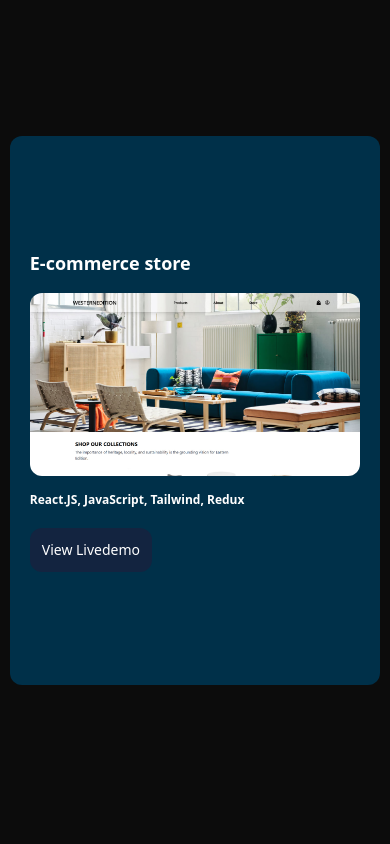
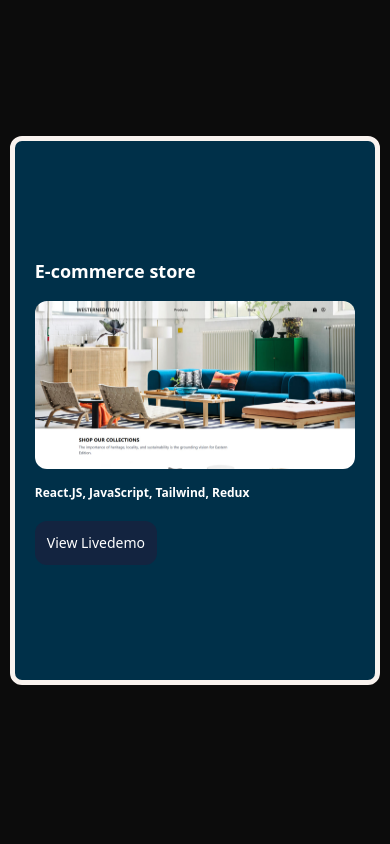
Before and after one commit to Eslamalelwany/personal-portfolio, a Next.js app: page / in a window 390 px wide. Shown: the part 5380-6224 px from the top of the page. Built offline with nearby package versions, Linux system fonts and the light colour scheme.

Commit message:
adding some style

```diff
--- a/app/components/project.jsx
+++ b/app/components/project.jsx
@@ -7,7 +7,8 @@ export default function Projects() {
             <div className="panel panel1">
                 <div className="baby w-[95vw] md:h-[72vh] h-[65vh] lg:h-[90vh] xl:h-[89.5vh] bg-[#003049]  border-[#301CA0] lg:p-10 p-5 rounded-xl lg:w-[80vw] xl:w-[80vw] mx-auto text-2xl lg:text-5xl flex flex-col md:flex-row flex-wrap justify-center lg:items-center font-bold">
                     <h3 className="w-full text-lg lg:text-xl">E-commerce store</h3>
-                    <div className="pt-4 pb-4 w-full md:w-[70%] mr-auto">
+                    {/* project image */}
+                    <div className="pt-4 pb-4 w-full md:w-[70%] mr-auto h-[200px] md:h-[300px] lg:h-[340px] xl:h-[340px]">
                         <img className="w-full h-full rounded-xl" src="/images/photo_2026-01-05_12-15-20.jpg" alt="" />
                     </div>
                     <p className="w-full text-xs md:text-xl">React.JS, JavaScript, Tailwind, Redux</p>
@@ -20,8 +21,8 @@ export default function Projects() {
             <div className="panel panel2">
                 <div className=" baby w-[95vw] bg-[#234C6A] h-[65vh] md:h-[72vh] lg:h-[90vh] xl:h-[89.5vh]   border-[#301CA0] lg:p-10 p-5 rounded-xl lg:w-[80vw] xl:w-[80vw] mx-auto text-2xl lg:text-5xl flex flex-col md:flex-row flex-wrap justify-center lg:items-center font-bold">
                     <h3 className="w-full text-lg lg:text-xl">Recipe finder</h3>
-
-                    <div className=" pt-4 pb-4 w-full md:w-[70%] mr-auto">
+                    {/* project image  */}
+                    <div className=" pt-4 pb-4 w-full md:w-[70%] mr-auto h-[200px] md:h-[300px] lg:h-[340px] xl:h-[340px]">
                         <img className="w-full h-full rounded-xl" src="/images/poster.jpeg" alt="" />
                     </div>
                     <p className="w-full text-xs md:text-xl">React.JS, JavaScript, Tailwind, Redux</p>
@@ -33,8 +34,8 @@ export default function Projects() {
             <div className="panel panel3">
                 <div className=" baby bg-[#003049] md:h-[72vh] h-[65vh] w-[95vw] lg:h-[90vh] xl:h-[89.5vh] lg:w-[80vw] xl:w-[80vw]   border-[#301CA0] lg:p-10 p-5 rounded-xl  mx-auto text-2xl lg:text-5xl flex flex-col md:flex-row flex-wrap justify-center lg:items-center font-bold">
                     <h3 className="w-full text-lg lg:text-xl">weather-app</h3>
-
-                    <div className="pt-4 pb-4 w-full md:w-[70%] mr-auto">
+                {/* project image */}
+                    <div className="pt-4 pb-4 w-full md:w-[70%] mr-auto h-[200px] md:h-[300px] lg:h-[340px] xl:h-[340px]">
                         <img className="w-full h-full rounded-xl" src="/images/photo_2026-01-04_15-53-18.jpg" alt="" />
                     </div>
                     <p className="w-full text-xs md:text-xl">React.JS, JavaScript, Tailwind, Redux</p>
@@ -46,8 +47,8 @@ export default function Projects() {
             <div className="panel panel4">
                 <div className=" baby bg-[#234C6A] md:h-[72vh] h-[65vh]  w-[95vw] lg:h-[90vh] xl:h-[89.5vh]  border-[#301CA0] lg:p-10 p-5 rounded-xl lg:w-[80vw] xl:w-[80vw] mx-auto text-2xl lg:text-5xl flex flex-col md:flex-row flex-wrap justify-center lg:items-center font-bold">
                     <h3 className="w-full text-lg lg:text-xl">Landing page</h3>
-
-                    <div className="pt-4 pb-4 w-full md:w-[70%] mr-auto">
+                    {/* project image */}
+                    <div className="pt-4 pb-4 w-full md:w-[70%] mr-auto h-[200px] md:h-[300px] lg:h-[340px] xl:h-[340px]">
                         <img className="w-full h-full rounded-xl" src="/images/photo_2026-01-04_17-27-06.jpg" alt="" />
                     </div>
                     <p className="w-full text-xs md:text-xl">HTML, CSS, JavaScript</p>
@@ -59,8 +60,8 @@ export default function Projects() {
             <div className="panel panel4">
                 <div className= " baby  bg-[#003049] md:h-[72vh] h-[65vh] lg:h-[90vh] xl:h-[89.5vh] w-[95vw] lg:w-[80vw] xl:w-[80vw]   border-[#301CA0] lg:p-10 p-5 rounded-xl  mx-auto text-2xl lg:text-5xl flex flex-col md:flex-row flex-wrap justify-center lg:items-center font-bold">
                     <h3 className="w-full text-lg lg:text-xl">Hangman game</h3>
-
-                    <div className="pt-4 pb-4 w-full md:w-[70%] mr-auto">
+                    {/* project image */}
+                    <div className="pt-4 pb-4 w-full md:w-[70%] mr-auto h-[200px] md:h-[300px] lg:h-[340px] xl:h-[340px]">
                         <img className="w-full h-full rounded-xl" src="/images/photo_2026-01-04_17-34-54.jpg" alt="" />
                     </div>
                     <p className="w-full text-xs md:text-xl">HTML, CSS, JavaScript</p>
@@ -73,8 +74,8 @@ export default function Projects() {
                         <div className="panel panel4">
                 <div className=" baby bg-[#234C6A] md:h-[72vh] h-[65vh] lg:h-[90vh] xl:h-[89.5vh]  w-[95vw]  lg:w-[80vw] xl:w-[80vw] border-[#301CA0] lg:p-10 p-5 rounded-xl mx-auto text-2xl lg:text-5xl flex flex-col md:flex-row flex-wrap justify-center lg:items-center font-bold">
                     <h3 className="w-full text-lg lg:text-xl">Portfolio project</h3>
-
-                    <div className="pt-4 pb-4 w-full md:w-[70%] mr-auto">
+                    {/* project image */}
+                    <div className="pt-4 pb-4 w-full md:w-[70%] mr-auto h-[200px] md:h-[300px] lg:h-[340px] xl:h-[340px]">
                         <img className="w-full h-full rounded-xl" src="/images/WhatsApp Image 2026-01-28 at 5.17.20 AM.jpeg" alt="" />
                     </div>
                     <p className="w-full text-xs md:text-xl">REACT.JS, Javascript</p>
--- a/app/globals.css
+++ b/app/globals.css
@@ -24,6 +24,9 @@
   scroll-behavior: smooth;
 
  }
+.baby {
+  border: 5px solid #F9F3EF;
+}
 
 
 
```
